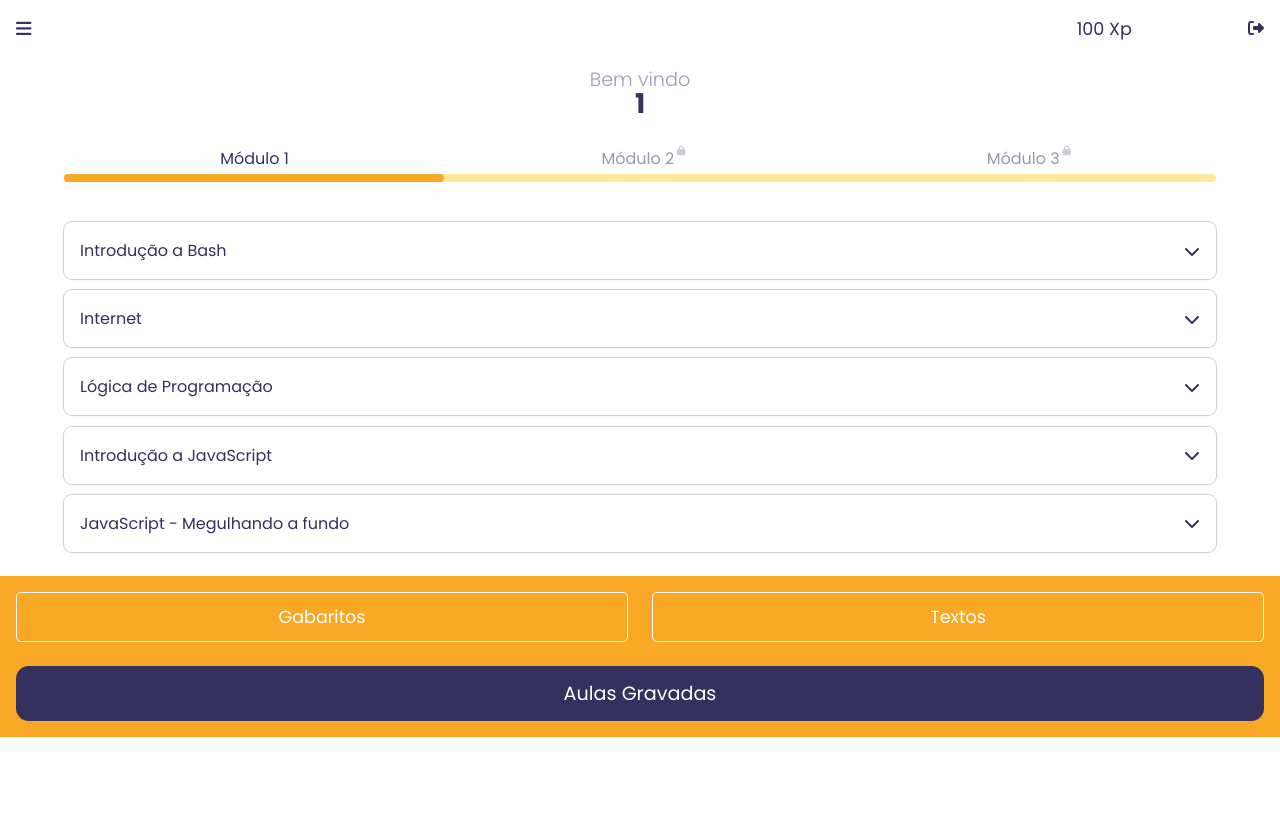
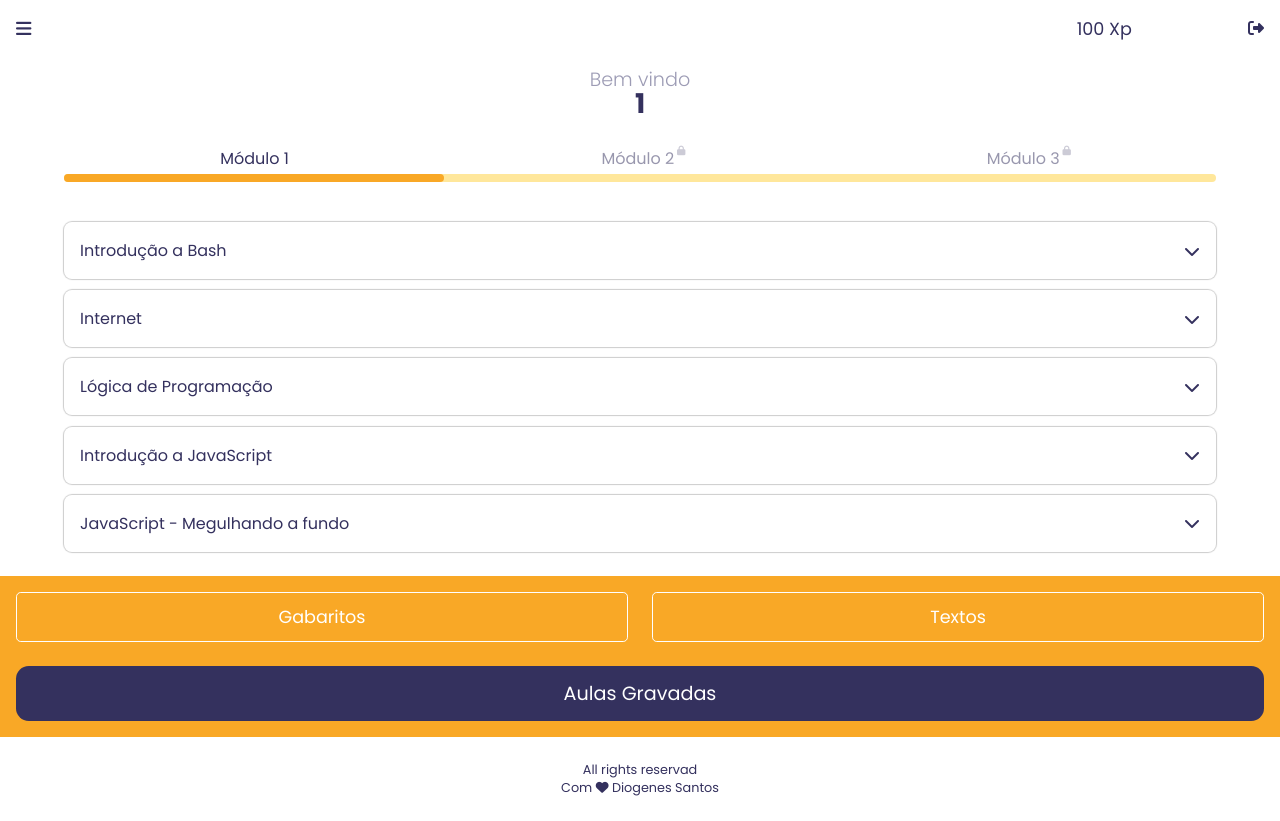
Before and after one commit to SantosDiv/Projects, a React (Create React App) app in the folder study-plataform/: page /dashboard/1 in a window 1280 px wide. Before the commit the page ends 800 px from the top, so only its background shows below. Built offline with nearby package versions, Linux system fonts and the light colour scheme.

Commit message:
feat/Criaçao do footer

```diff
--- /dev/null
+++ b/study-plataform/src/components/Footer.js
@@ -0,0 +1,15 @@
+import React from 'react';
+import '../css/Footer.css';
+
+class Footer extends React.Component {
+  render() {
+    return(
+      <section className="footer">
+        <p>All rights reservad</p>
+        <p>Com <i className="fas fa-heart"></i> Diogenes Santos</p>
+      </section>
+    );
+  }
+}
+
+export default Footer;
--- /dev/null
+++ b/study-plataform/src/css/Footer.css
@@ -0,0 +1,7 @@
+.footer {
+  color: var(--primary-color);
+  font-size: 0.8rem;
+  text-align: center;
+  margin-top: 1.5rem;
+  margin-bottom: 1.5rem;
+}
--- a/study-plataform/src/pages/Dashboard.js
+++ b/study-plataform/src/pages/Dashboard.js
@@ -3,6 +3,7 @@ import Header from '../components/Header';
 import BarProgressModules from '../components/BarProgressModules';
 import CourseItem from '../components/CourseItem';
 import Materials from '../components/Materials';
+import Footer from '../components/Footer';
 import * as api from '../services/dataCourses';
 import '../css/Dashboard.css';
 
@@ -47,6 +48,7 @@ class Dashboard extends React.Component {
           { courses.map((course) => <CourseItem key={ course.id } course={ course } />) }
         </section>
         <Materials />
+        <Footer />
       </>
     )
   }
```
